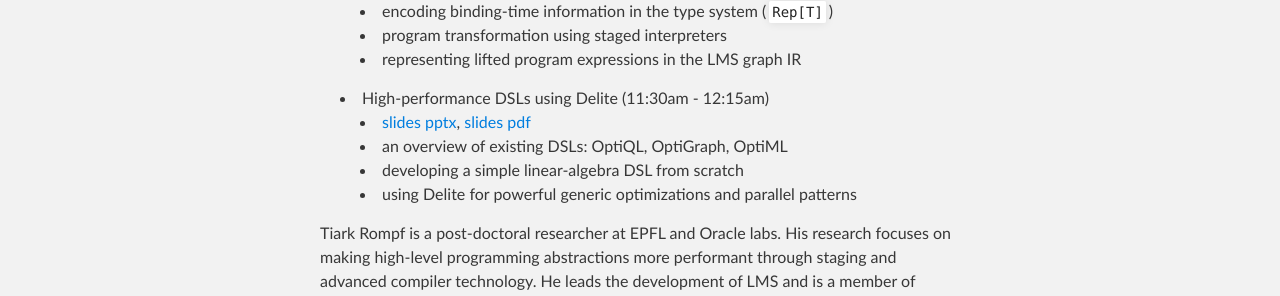
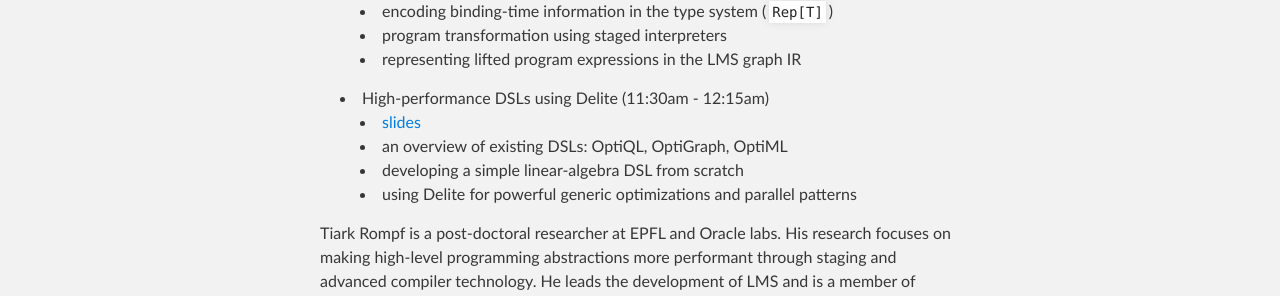
Before and after one commit to scala-lms/scala-lms.github.com, a Jekyll site: the page built from ecoop2013/index.md, in a window 1280 px wide. Shown: the part 730-1026 px from the top of the page. Built offline with Jekyll 4.4.1, drawn with Linux system fonts in a browser that asks for light colours.

Commit message:
add link to slide deck

```diff
--- a/ecoop2013/index.md
+++ b/ecoop2013/index.md
@@ -27,8 +27,7 @@ This tutorial will cover the following topics:
   - program transformation using staged interpreters
   - representing lifted program expressions in the LMS graph IR
 - High-performance DSLs using Delite (11:30am - 12:15am)
-  - [slides pptx](https://www.dropbox.com/s/4zurhmlwji0rdop/delite-pldi-tutorial.pptx),
-    [slides pdf](https://dl.dropboxusercontent.com/u/5146003/delite-pldi-tutorial.pdf)
+  - [slides](https://dl.dropboxusercontent.com/u/5146003/delite-ecoop-tutorial.pdf)
   - an overview of existing DSLs: OptiQL, OptiGraph, OptiML
   - developing a simple linear-algebra DSL from scratch
   - using Delite for powerful generic optimizations and parallel patterns
```
Also changed, not shown: pldi2013/index.md (+1 -1 lines).
